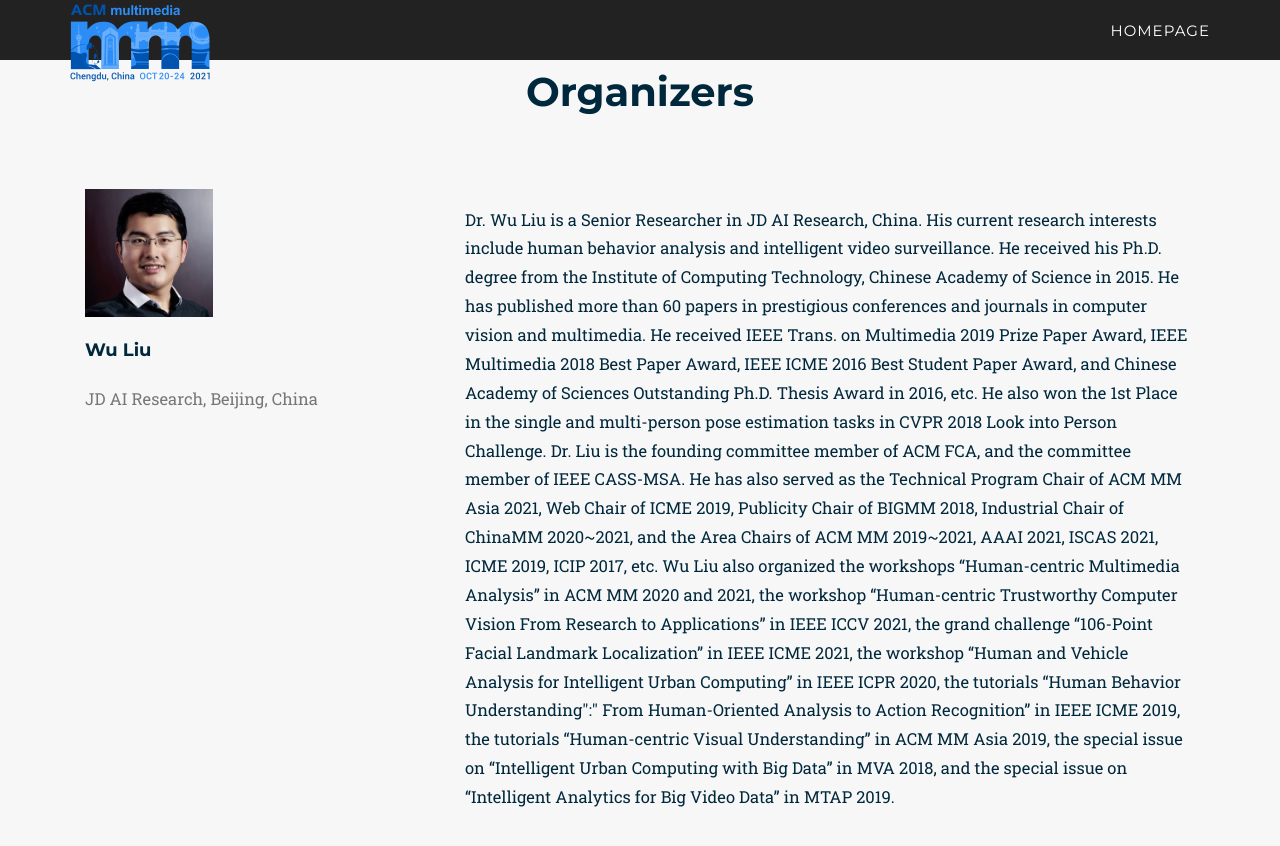
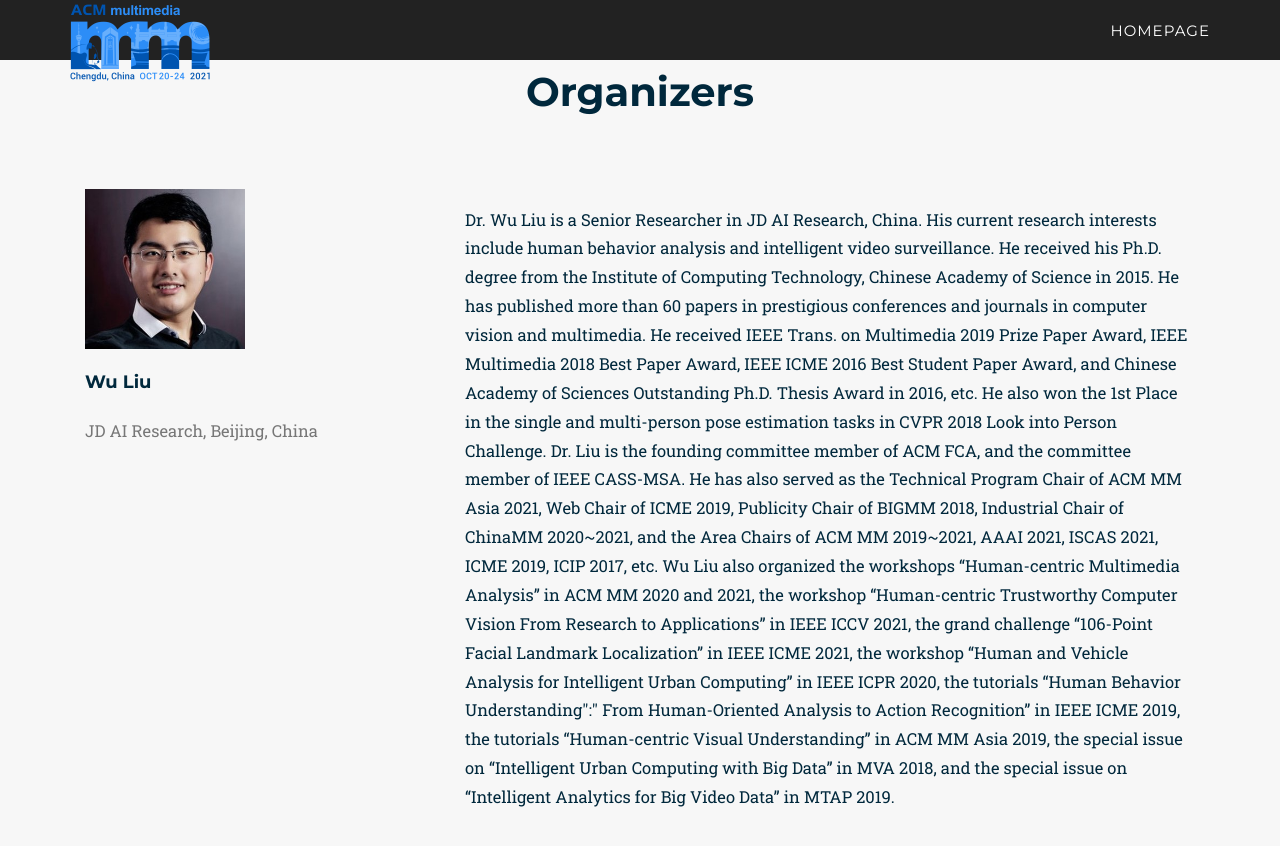
Before and after one commit to MCFR-MM22/MCFR-MM22.github.io, a Jekyll site: the page built from _2021_pages/organizers_info.html, in a window 1280 px wide and 900 px high. Shown: the top 846 px of the window. Built offline with Jekyll 4.4.1, drawn with Linux system fonts in a browser that asks for light colours; some web fonts are replaced.

Commit message:
Update organizers_info.html

```diff
--- a/_includes/2021_data/organizers_info.html
+++ b/_includes/2021_data/organizers_info.html
@@ -12,7 +12,7 @@
                     <div id="{{ post.title }}" class="row">
                         <div class="col-md-4 speakers-item" style="vertical-align: text-top; margin-bottom:-3px">
                             <a href="{{ post.name }}" class="speakers-link" data-toggle="modal">
-                                <img src="../css/2021_style/img/organizers/{{ post.thumbnail }}" class="img-centered" width="128px" height="128px">
+                                <img src="../css/2021_style/img/organizers/{{ post.thumbnail }}" class="img-centered" width="160px" height="160px">
                             </a>
                             <div class="speakers-caption">
                                 <h4  style="text-transform: capitalize;">{{ post.name }}</h4>
```
